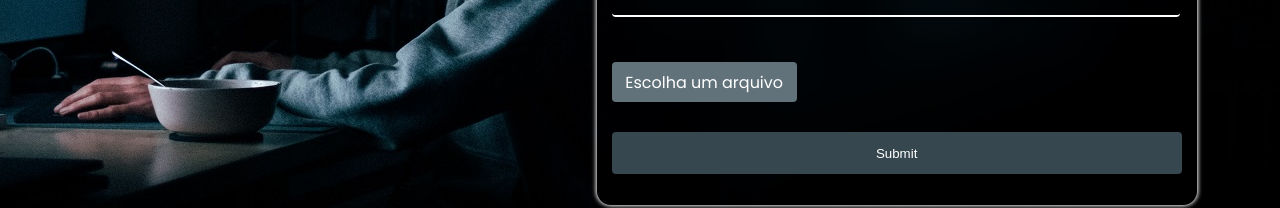
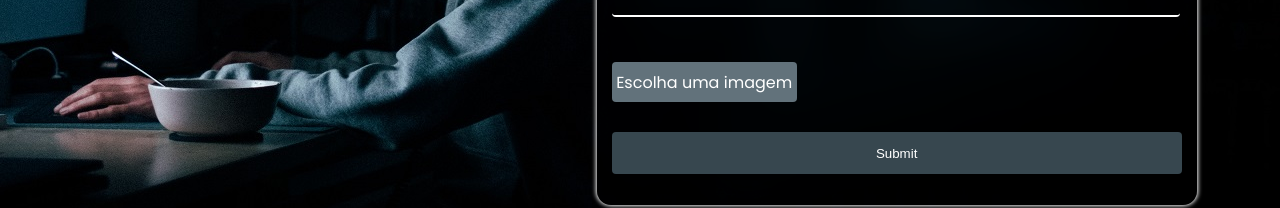
Before and after one commit to thaisBertoldi/trabalhoFinalVemSerDBC, a React (Create React App) app: page /register in a window 1280 px wide. Shown: the part 545-753 px from the top of the page. Built offline with nearby package versions, Linux system fonts and the light colour scheme.

Commit message:
troca de enviar arquivo pra enviar imagem

```diff
--- a/src/components/ModalCreateUserAdm/ModalCreateUserAdm.component.tsx
+++ b/src/components/ModalCreateUserAdm/ModalCreateUserAdm.component.tsx
@@ -183,7 +183,7 @@ const ModalCreateUserAdm = ({ onClick }: ModalComponentDTO) => {
           )}
 
           <DivInputFile>
-            <span>Escolha um arquivo</span>
+            <span>Escolha uma imagem</span>
             <input
               width={"100%"}
               height={"40px"}
--- a/src/pages/Register/Register.screen.tsx
+++ b/src/pages/Register/Register.screen.tsx
@@ -157,7 +157,7 @@ const Register = ({ user, dispatch }: isLoggedDTO & DispatchProp) => {
             ) : <DivErrorYup></DivErrorYup>}
 
             <DivInputFile>
-              <span>Escolha um arquivo</span>
+              <span>Escolha uma imagem</span>
               <input
                 width={"100%"}
                 height={"40px"}
--- a/src/pages/RequestPurchase/RequestPurchase.screen.tsx
+++ b/src/pages/RequestPurchase/RequestPurchase.screen.tsx
@@ -105,7 +105,7 @@ const RequestPurchase = ({
                 />
                 {formikTopic.errors.title && formikTopic.touched.title ? (
                   <DivErrorYup>{formikTopic.errors.title}</DivErrorYup>
-                ) : null}
+                ) :  <DivErrorYup></DivErrorYup>}
 
                 <BtnForm
                   type="submit"
@@ -135,7 +135,7 @@ const RequestPurchase = ({
               />
               {formik.errors.itemName && formik.touched.itemName ? (
                 <DivErrorYup>{formik.errors.itemName}</DivErrorYup>
-              ) : null}
+              ) :  <DivErrorYup></DivErrorYup>}
 
               <TextAreaCustom
                 placeholder="Descrição"
@@ -149,7 +149,7 @@ const RequestPurchase = ({
               />
               {formik.errors.description && formik.touched.description ? (
                 <DivErrorYup>{formik.errors.description}</DivErrorYup>
-              ) : null}
+              ) :  <DivErrorYup></DivErrorYup>}
 
               <InputForm
                 placeholder="Valor do item"
@@ -165,10 +165,10 @@ const RequestPurchase = ({
               />
               {formik.errors.value && formik.touched.value ? (
                 <DivErrorYup>{formik.errors.value}</DivErrorYup>
-              ) : null}
+              ) :  <DivErrorYup></DivErrorYup>}
 
               <DivInputFile>
-                <span>Escolha um arquivo</span>
+                <span>Escolha uma imagem</span>
                 <input
                   width={"100%"}
                   height={"40px"}
@@ -182,7 +182,7 @@ const RequestPurchase = ({
               </DivInputFile>
               {formik.errors.file && formik.touched.file ? (
                 <DivErrorYup>{formik.errors.file}</DivErrorYup>
-              ) : null}
+              ) :  <DivErrorYup></DivErrorYup>}
 
               <CenterCustom>
                 <BtnForm width={"300px"} color={"#25292a"} type="submit">
```
